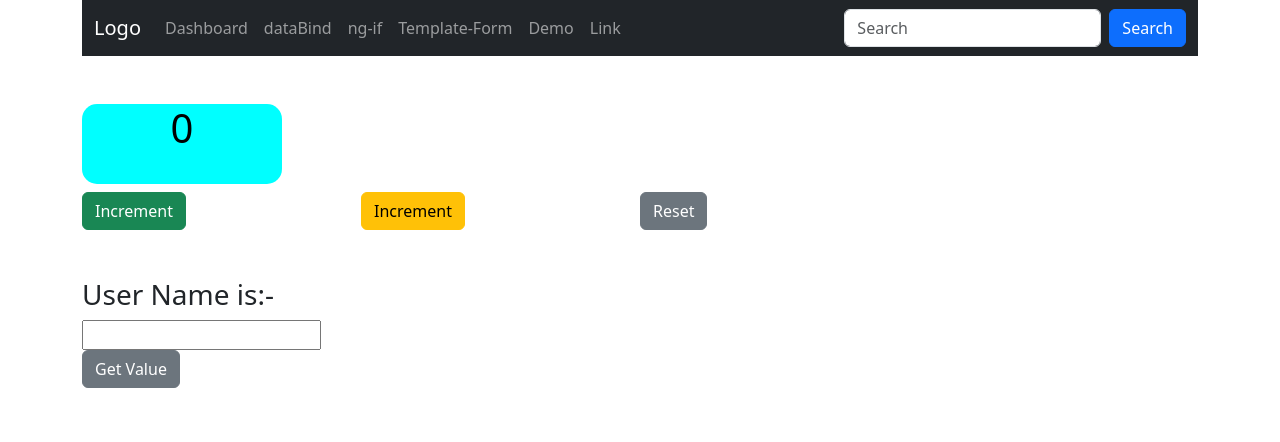
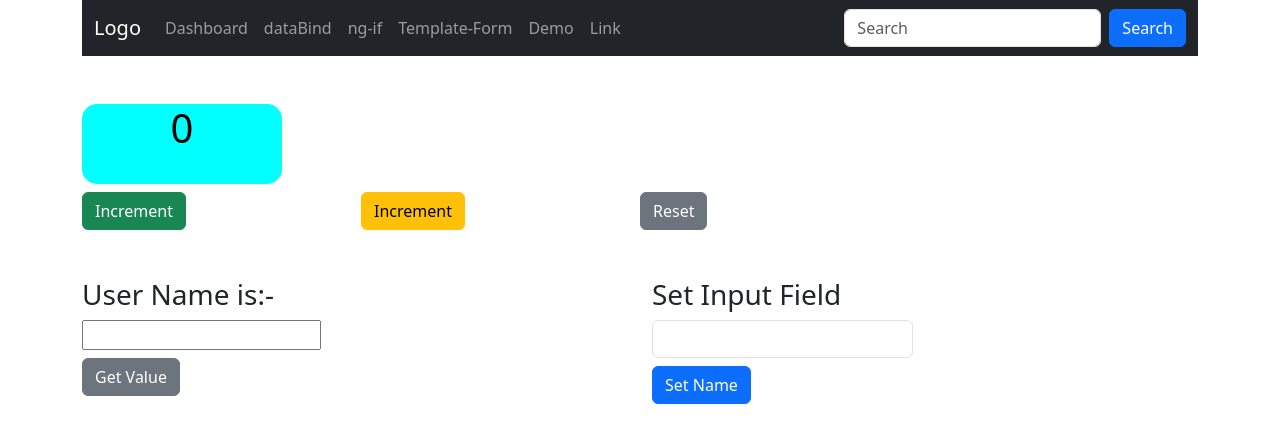
Before and after one commit to sagarmasal12/batch-target, an Angular app: page /demo in a window 1280 px wide. Shown: the top 442 px of the page. Built offline with nearby package versions, Linux system fonts and the light colour scheme.

Commit message:
getEmail and setEmail

```diff
--- a/src/app/pages/demo-code/demo-code.component.html
+++ b/src/app/pages/demo-code/demo-code.component.html
@@ -17,10 +17,18 @@
 
     </div>
     <div class="row mt-5">
+        <div class="col-6">
+            <h3>User Name is:- {{displayname}}</h3>
+
+            <input type="text" value="{{name}}" (input)="getName($event)"> <br>
+            <div class="btn btn-secondary mt-2" (click)="showName()">Get Value</div>
+        </div>
         <div class="col-3">
-            <h3>User Name is:- {{Name}} </h3>
-            <input type="text" (input)="getName($event)">
-            <div class="btn btn-secondary">Get Value</div>
+            <h3>Set Input Field</h3>
+            <input class="form-control" value="{{name}}" type="text">
+            <div class="btn btn-primary mt-2" (click)="setName()">Set Name</div>
+
         </div>
+
     </div>
 </div>
--- a/src/app/pages/demo-code/demo-code.component.ts
+++ b/src/app/pages/demo-code/demo-code.component.ts
@@ -22,12 +22,20 @@ export class DemoCodeComponent {
     this.count=0
   }
 
-  Name=''
+  name = '';
+  displayname = "";
   getName(event:Event){
     const Name = (event.target as HTMLInputElement).value
     // console.log(Name);
-    this.Name=Name
+    this.name=Name
 
-    }
+  }
+  showName(){
+    this.displayname= this.name
+  }
+  setName(){
+    this.name="Sagar"
+  }
+
 
 }
```
